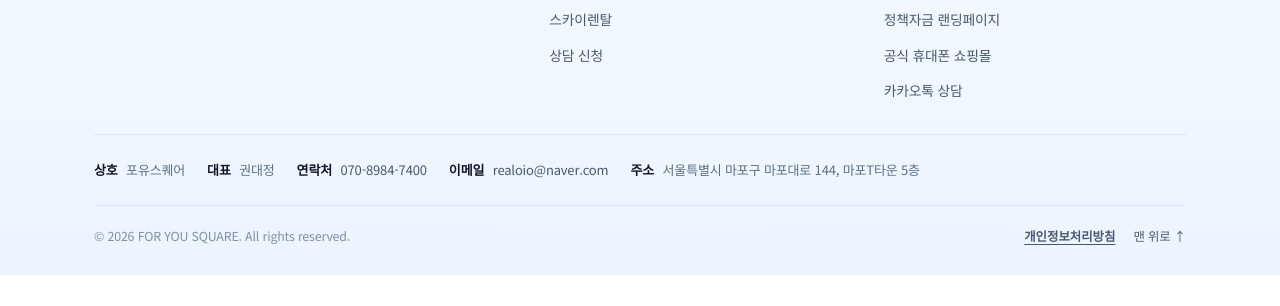
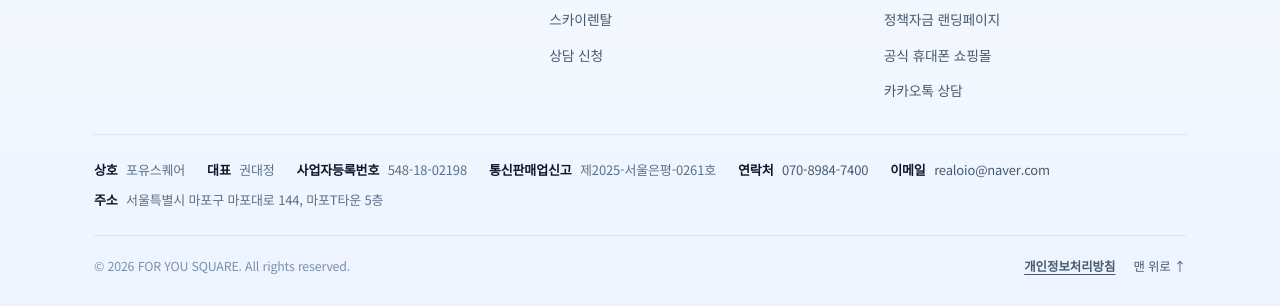
Before and after one commit to gosey2002/mobile, a plain HTML site: page index.html in a window 1280 px wide. Shown: the part 6546-6852 px from the top of the page. Before the commit the page ends 6821 px from the top, so only its background shows below. Drawn offline with Linux system fonts and the light colour scheme; a web font is replaced by a local one.

Commit message:
푸터: 사업자등록번호·통신판매업신고번호 표기 추가

```diff
--- a/index.html
+++ b/index.html
@@ -1092,6 +1092,8 @@
     <div class="footer-info">
       <span><strong>상호</strong> 포유스퀘어</span>
       <span><strong>대표</strong> 권대정</span>
+      <span><strong>사업자등록번호</strong> 548-18-02198</span>
+      <span><strong>통신판매업신고</strong> 제2025-서울은평-0261호</span>
       <span><strong>연락처</strong> <a href="tel:07089847400">070-8984-7400</a></span>
       <span><strong>이메일</strong> <a href="mailto:realoio@naver.com">realoio@naver.com</a></span>
       <span><strong>주소</strong> 서울특별시 마포구 마포대로 144, 마포T타운 5층</span>
```
Also changed, not shown: internet/index.html (+2 -0 lines).
